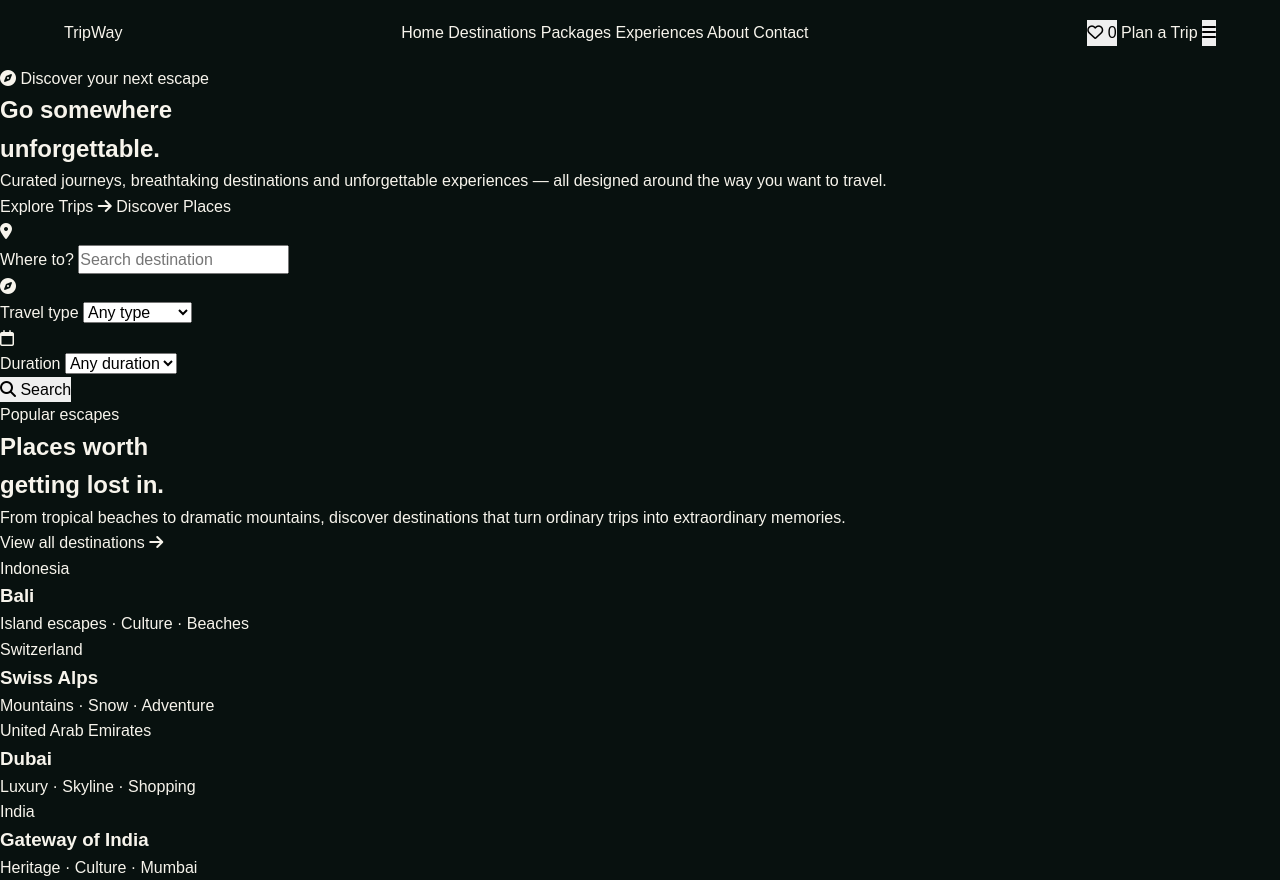
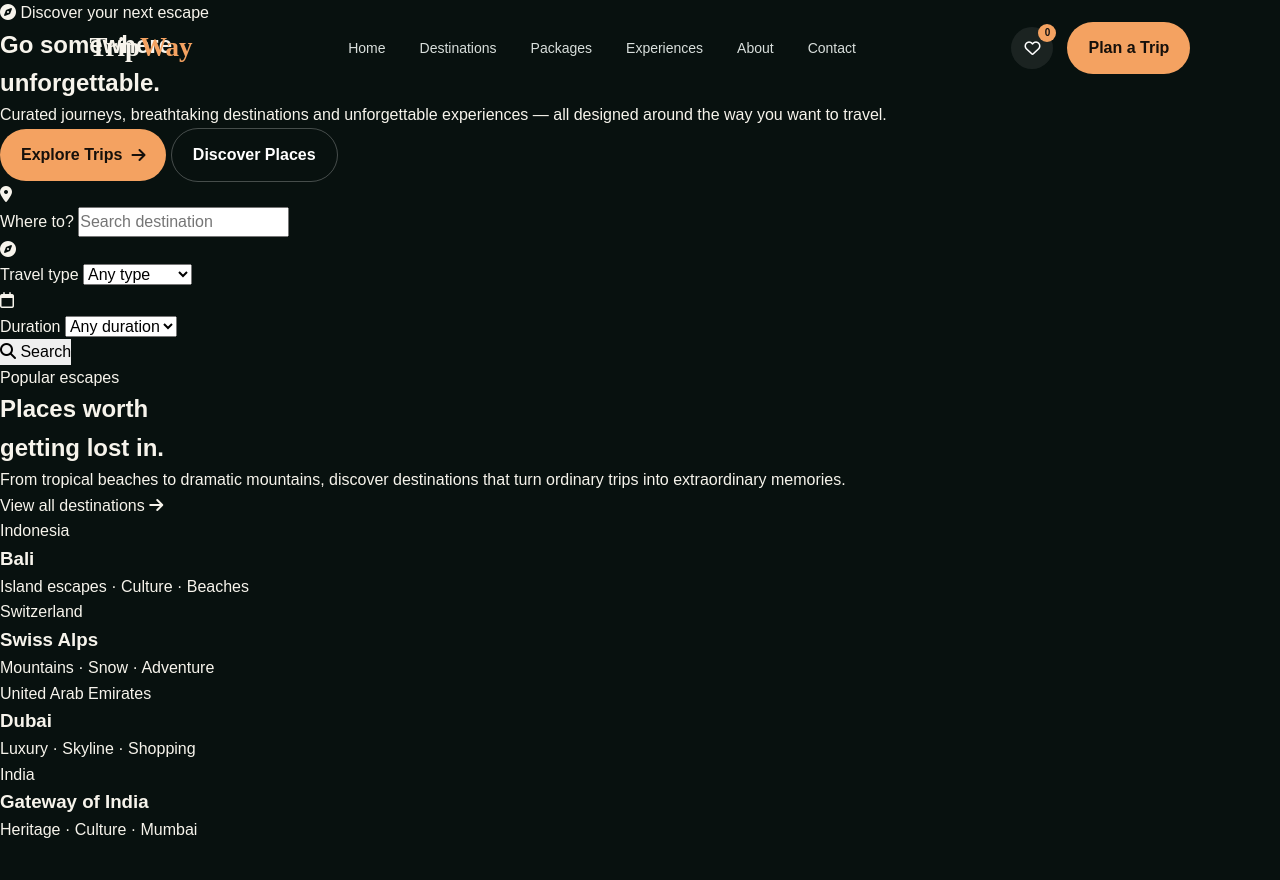
Before and after one commit to kaushaljangir/TripWay-travel-website, a plain HTML site: page index.html in a window 1280 px wide. After the commit the page ends 843 px from the top, so only its background shows below. Drawn offline with Linux system fonts and the light colour scheme.

Commit message:
update navbar style

```diff
--- a/style.css
+++ b/style.css
@@ -1,3 +1,12 @@
+:root {
+    --bg: #08110f;
+    --accent: #f4a261;
+    --border: rgba(255, 255, 255, 0.1);
+
+    --heading: "Playfair Display", serif;
+    --body: "DM Sans", sans-serif;
+}
+
 *{
     margin : 0;
     padding : 0;
@@ -9,9 +18,9 @@ html {
 }
 
 body {
-    background: #08110f;
+    background: var(--bg);
     color: #f7f4ec;
-    font-family: "DM Sans", sans-serif;
+    font-family: var(--body);
     line-height: 1.6;
 }
 
@@ -41,9 +50,133 @@ img {
 /* <---------------------------------- Navbar -------------------------------> */
 
 .navbar {
+    position: fixed;
+    top: 0;
+    left: 0;
     width: 100%;
-    padding: 20px 5%;
+    z-index: 1000;
+
+    padding: 22px 7%;
+
+    display: flex;
+    justify-content: space-between;
+    align-items: center;
+
+    transition: 0.35s ease;
+}
+
+.navbar.scrolled {
+    background: rgba(8, 17, 15, 0.88);
+    backdrop-filter: blur(18px);
+    border-bottom: 1px solid var(--border);
+    padding-top: 14px;
+    padding-bottom: 14px;
+}
+
+.logo {
+    font-family: var(--heading);
+    font-size: 27px;
+    font-weight: 800;
+}
+
+.logo span {
+    color: var(--accent);
+}
+
+.nav-links {
+    display: flex;
+    gap: 34px;
+    align-items: center;
+}
+
+.nav-links a {
+    color: #d9dfdc;
+    font-size: 14px;
+    position: relative;
+}
+
+.nav-links a::after {
+    content: "";
+    position: absolute;
+    left: 0;
+    bottom: -7px;
+    width: 0;
+    height: 2px;
+    background: var(--accent);
+    transition: 0.3s;
+}
+
+.nav-links a:hover::after {
+    width: 100%;
+}
+
+.nav-actions {
     display: flex;
     align-items: center;
-    justify-content: space-between;
+    gap: 14px;
 }
+
+.wishlist-nav {
+    width: 42px;
+    height: 42px;
+    border-radius: 50%;
+    background: rgba(255, 255, 255, 0.08);
+    color: white;
+    display: grid;
+    place-items: center;
+    position: relative;
+}
+
+.wishlist-count {
+    position: absolute;
+    top: -3px;
+    right: -3px;
+    width: 18px;
+    height: 18px;
+    background: var(--accent);
+    color: #111;
+    border-radius: 50%;
+    font-size: 10px;
+    display: grid;
+    place-items: center;
+    font-weight: 700;
+}
+
+.btn {
+    padding: 13px 21px;
+    border-radius: 50px;
+    font-weight: 700;
+    transition: 0.3s;
+    display: inline-flex;
+    align-items: center;
+    gap: 9px;
+}
+
+.btn-primary {
+    background: var(--accent);
+    color: #16100b;
+}
+
+.btn-primary:hover {
+    background: #ffb277;
+    transform: translateY(-3px);
+    box-shadow: 0 12px 30px rgba(244, 162, 97, 0.25);
+}
+
+.btn-outline {
+    background: transparent;
+    border: 1px solid rgba(255, 255, 255, 0.25);
+    color: white;
+}
+
+.btn-outline:hover {
+    border-color: var(--accent);
+    color: var(--accent);
+}
+
+.menu-btn {
+    display: none;
+    color: white;
+    background: none;
+    font-size: 23px;
+}
```
